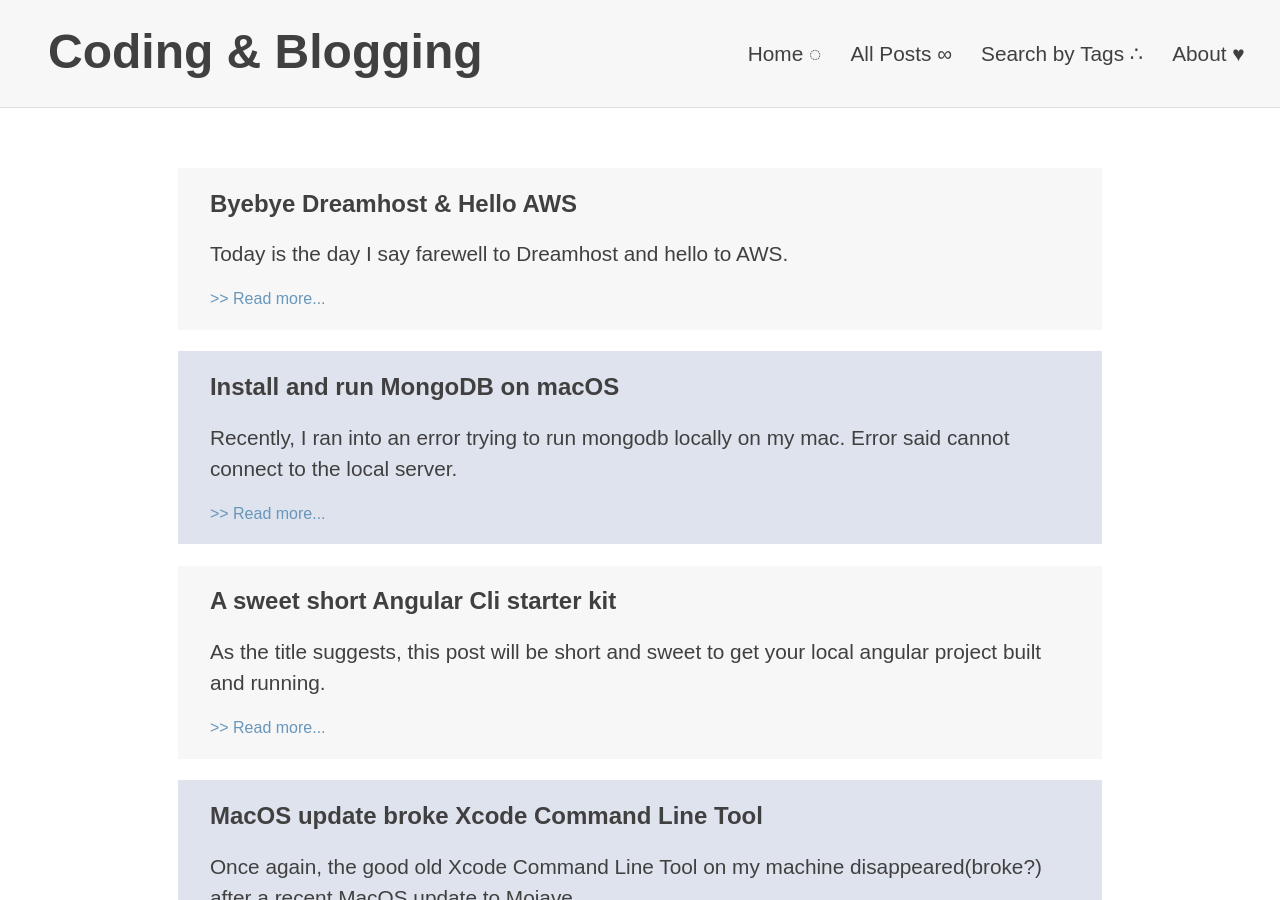
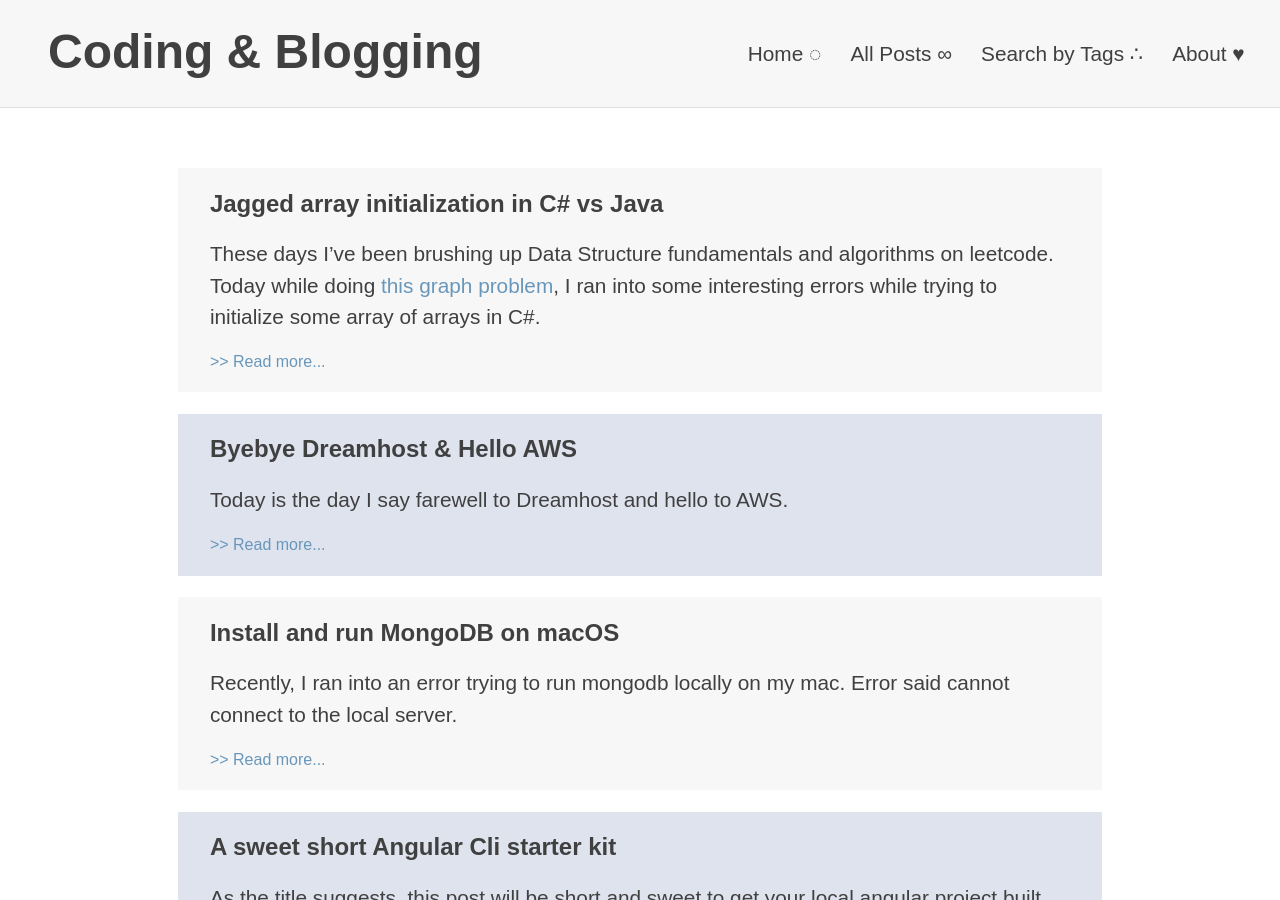
Before and after one commit to superyaooo/Blog, a Jekyll site: the page built from allposts.html, in a window 1280 px wide and 900 px high. Built offline with Jekyll 4.4.1, drawn with Linux system fonts in a browser that asks for light colours; nearby versions of some CDN libraries.

Commit message:
new post

````diff
--- /dev/null
+++ b/_posts/2024-05-04-jagged-array-initialization-differences.md
@@ -0,0 +1,54 @@
+---
+layout: post
+title: Jagged array initialization in C# vs Java
+tags: [study note]
+---
+These days I've been brushing up Data Structure fundamentals and algorithms on leetcode. Today while doing [this graph problem](https://leetcode.com/problems/number-of-islands/description/), I ran into some interesting errors while trying to initialize some array of arrays in C#. <!--more-->
+
+{% raw %}
+While the following code snippet works perfectly in Java, it doesn't work in C#, despite the similar syntax between the two.
+```Java
+class Solution {
+    int[][] directions = new int[][]{{0, 1}, {1, 0}, {0, -1}, {-1, 0}};
+    boolean[][] seen;
+
+    public int numIslands(char[][] grid) {
+        int m = grid.length;
+        int n = grid[0].length;
+        seen = new boolean[m][n];
+
+        // code blob
+    }
+}
+```
+
+What ended up working in C# is this:
+```C#
+public class Solution {
+    private bool[][] seen;
+    private int[][] directions= [[-1,0], [1,0],[0,1],[0,-1]];
+
+    public int NumIslands(char[][] grid) {
+        int m = grid.Length;
+        int n = grid[0].Length;
+
+        seen = new bool[m][];
+        for(int i = 0; i < m; i++) {
+            seen[i] = new bool[n];
+        }
+
+        // code blob
+    }
+}
+```
+There is another way to initialize the jagged array ```directions``` like so in C#:
+```C#
+int[][] directions = new int[][] {
+    new int[]{-1,0},
+    new int[]{1,0},
+    new int[]{0,1},
+    new int[]{0,-1}
+};
+```
+Not confusing at all!
+{% endraw %}
````
Also changed, not shown: _posts/2024-05-02-byebye-dreamhost.md (+0 -1 lines).
